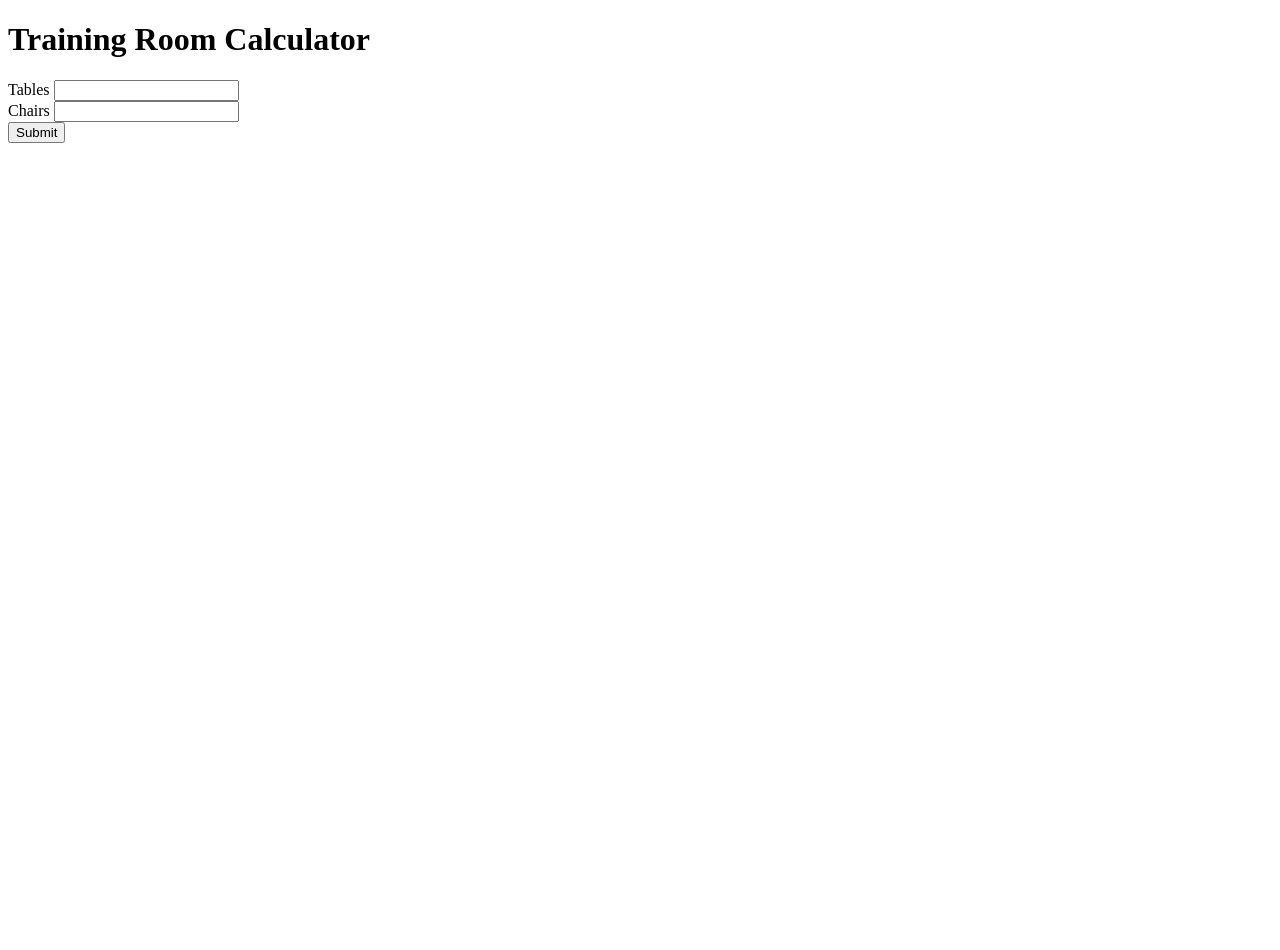
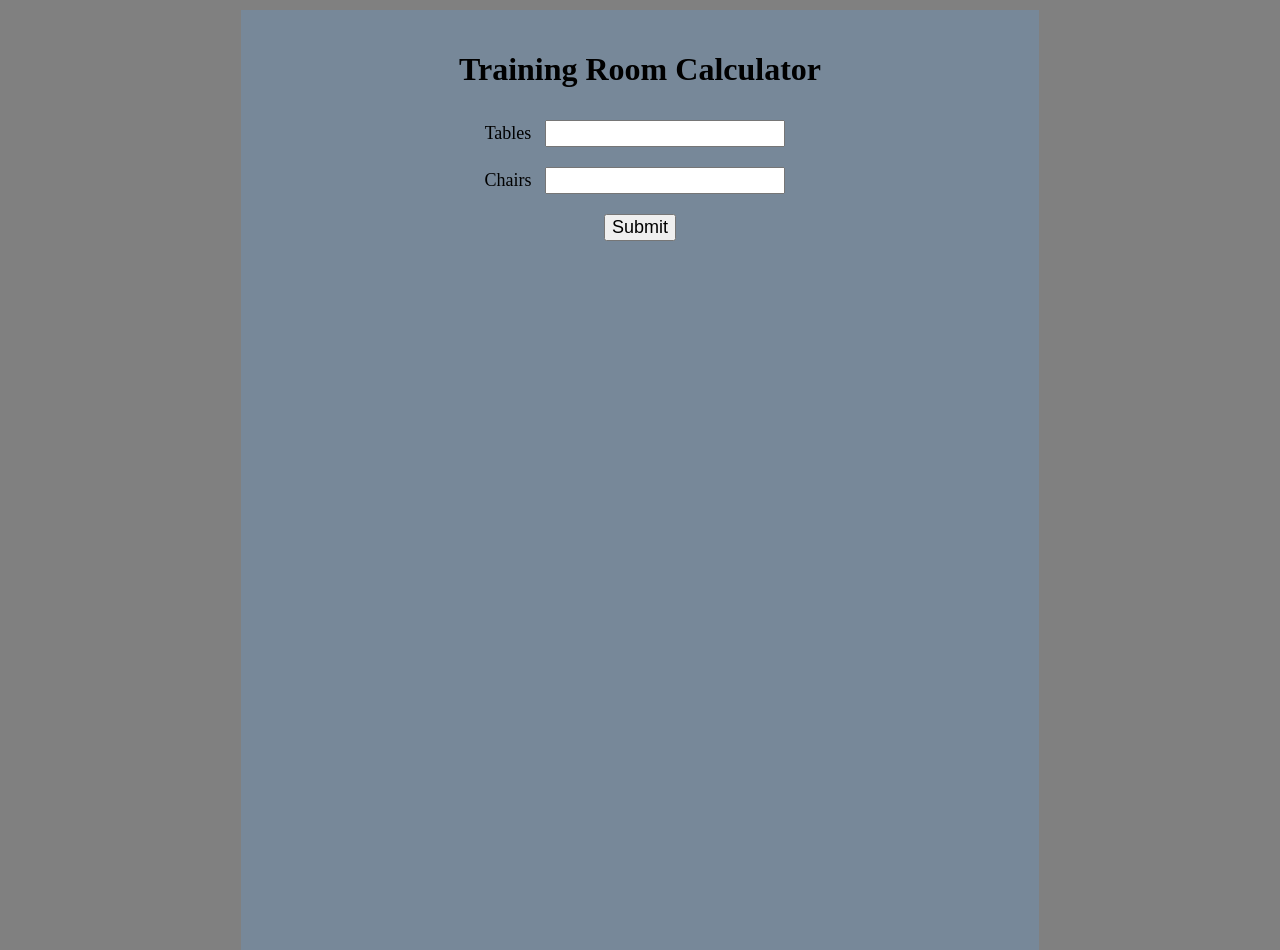
Before and after one commit to RealBraxtonB/Work-Help, a plain HTML site: page index.html in a window 1280 px wide. Before the commit the page ends 800 px from the top, so only its background shows below. Drawn offline with Linux system fonts and the light colour scheme.

Commit message:
Add styles.css

```diff
--- a/index.html
+++ b/index.html
@@ -3,6 +3,7 @@
 <head>
     <meta charset="UTF-8">
     <meta name="viewport" content="width=device-width, initial-scale=1.0">
+    <link rel="stylesheet" href="styles.css">
     <title>Work Help</title>
 </head>
 <body>
--- /dev/null
+++ b/styles.css
@@ -0,0 +1,27 @@
+body{
+    background-color: gray;
+}
+.wrapper {
+    margin: 10px auto;
+    padding: 20px;
+    text-align: center;
+    background-color: lightslategray;
+    max-width: 60%;
+    min-width: 450px;
+    min-height: 900px;
+}
+.results{
+    font-size: x-large;
+}
+label{
+    font-size: large;
+}
+input {
+    margin: 10px;
+}
+input[type=text]{
+    font-size: large;
+}
+input[type=submit]{
+    font-size: large;
+}
```
